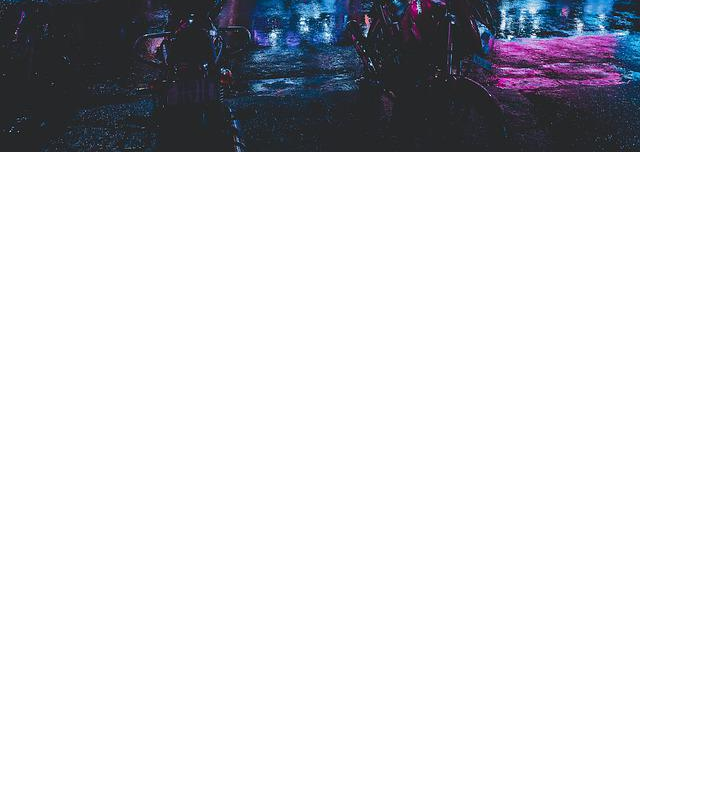
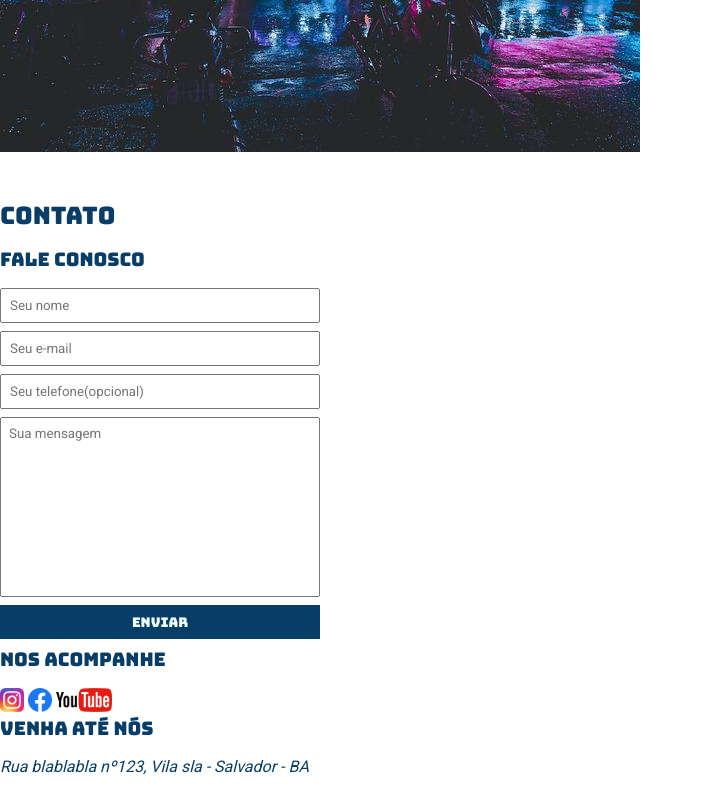
Before and after one commit to NetzZz0/Projeto-1--Game-shop, a plain HTML site: page index.html in a window 1280 px wide. Shown: the part 427-1227 px from the top of the page, without its empty margins (0-703 px from the left). Before the commit the page ends 800 px from the top, so only its background shows below. Drawn offline with Linux system fonts and the light colour scheme.

Commit message:
Criação do formulário

```diff
--- a/index.html
+++ b/index.html
@@ -1,5 +1,6 @@
 <!DOCTYPE html>
 <html lang="en">
+
 <head>
     <meta charset="UTF-8">
     <meta name="viewport" content="width=device-width, initial-scale=1.0">
@@ -9,6 +10,7 @@
     <link rel="preconnect" href="https://fonts.gstatic.com" crossorigin>
     <link href="https://fonts.googleapis.com/css2?family=Bungee&family=Roboto&display=swap" rel="stylesheet">
 </head>
+
 <body>
     <header>
         <div class="container">
@@ -31,10 +33,14 @@
             <div>
                 <h2>Sobre a loja</h2>
                 <p>
-                    Lorem ipsum dolor sit amet consectetur, adipisicing elit. Ipsa unde consequatur, rem, totam commodi distinctio ea doloribus nostrum id maiores laborum aspernatur officiis magnam aliquam? Ex quis itaque quod facere?
+                    Lorem ipsum dolor sit amet consectetur, adipisicing elit. Ipsa unde consequatur, rem, totam commodi
+                    distinctio ea doloribus nostrum id maiores laborum aspernatur officiis magnam aliquam? Ex quis
+                    itaque quod facere?
                 </p>
                 <p>
-                    Lorem ipsum dolor sit, amet consectetur adipisicing elit. Rem voluptatem alias nesciunt illum repudiandae. Ipsam, earum. Nisi dicta fugiat, quia illo provident, repellat ullam sapiente cum est excepturi, aliquam amet.
+                    Lorem ipsum dolor sit, amet consectetur adipisicing elit. Rem voluptatem alias nesciunt illum
+                    repudiandae. Ipsam, earum. Nisi dicta fugiat, quia illo provident, repellat ullam sapiente cum est
+                    excepturi, aliquam amet.
                 </p>
                 <ul class="brands-list">
                     <li><img src="./midia/images/nintendo.png" alt="Nitendo"></li>
@@ -44,5 +50,43 @@
             </div>
         </div>
     </section>
+    <section id="contact">
+        <div class="container">
+            <h2>Contato</h2>
+            <div class="contact-metods">
+                <h3>Fale conosco</h3>
+                <form>
+                    <input type="text" placeholder="Seu nome" required>
+                    <input type="email" placeholder="Seu e-mail" required>
+                    <input type="tel" placeholder="Seu telefone(opcional)">
+                    <textarea placeholder="Sua mensagem" required></textarea>
+                    <button type="submit">Enviar</button>
+                </form>
+            </div>
+            <div>
+                <h3>Nos acompanhe</h3>
+                <ul class="social-links">
+                    <li>
+                        <a href="#" title="Sigas-nos no Instagram"><img src="./midia/images/instagram.png"
+                                alt="Instagram"></a>
+                    </li>
+                    <li>
+                        <a href="#" title="Sigas-nos no Facebook"><img src="./midia/images/facebook.png"
+                                alt="Facebook"></a>
+                    </li>
+                    <li>
+                        <a href="#" title="Visite nosso canal no Youtube"><img src="./midia/images/youtube.png"
+                                alt="Youtube"></a>
+                    </li>
+                </ul>
+            </div>
+            <div>
+                <h3>Venha até nós</h3>
+                <address>Rua blablabla nº123, Vila sla - Salvador - BA</address>
+            </div>
+        </div>
+    </section>
+
 </body>
+
 </html>
--- a/main.css
+++ b/main.css
@@ -5,11 +5,17 @@
 }
 
 header,
-section h2 {
+header h1,
+section h2,
+section h3,
+form button {
     font-family: "Bungee", sans-serif;
+    font-weight: normal;
 }
 
-body {
+body,
+input,
+textarea {
     font-family: "Roboto", sans-serif;
 }
 
@@ -17,10 +23,6 @@ header {
     padding: 16px 0;
     background: rgb(8, 61, 104);
     color: azure;
-}
-
-header h1 {
-    font-weight: normal;
 }
 
 header nav li {
@@ -67,7 +69,6 @@ section {
 
 section h2 {
     margin-bottom: 16px;
-    font-weight: normal;
 }
 
 section p {
@@ -81,3 +82,59 @@ section {
 .store-front {
     margin-right: 32px;
 }
+
+.social-links img {
+    height: 24px;
+}
+
+.social-links li {
+    display: inline;
+}
+
+.social-linksc li a {
+    text-decoration: none;
+}
+
+#contact .container {
+    display: block;
+}
+
+.contact-methods {
+    display: flex;
+    justify-content: space-between;
+}
+
+form input,
+form textarea,
+form button {
+    display: block;
+    width: 320px;
+    margin-bottom: 8px;
+    padding: 8px;
+}
+
+form textarea {
+    resize: none;
+    height: 180px;
+}
+
+section h3 {
+    margin-bottom: 16px;
+}
+
+form button {
+    background-color: rgb(8, 61, 104);
+    color: azure;
+    border: none;
+    cursor: pointer;
+}
+
+form button:hover {
+    background-color: rgb(18, 102, 170);
+}
+
+input:focus,
+textarea:focus {
+    outline-color: rgb(8, 61, 104);
+    ;
+}
```
